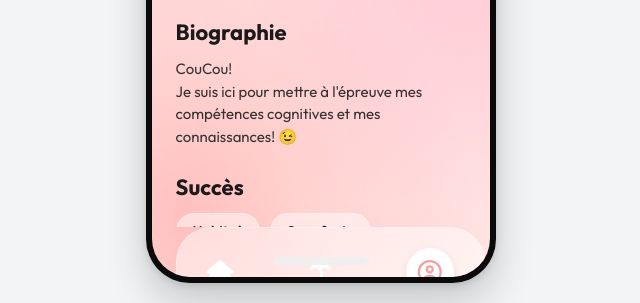
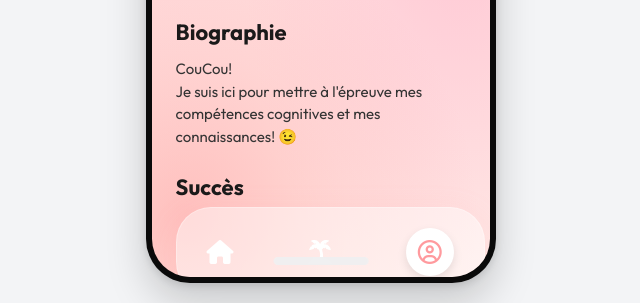
Before and after one commit to LebigDim/projet, a plain HTML site: page profile.html in a window 1280 px wide. Shown: the part 497-800 px from the top of the page, without its empty margins (319-959 px from the left). Drawn offline with Linux system fonts and the light colour scheme.

Commit message:
Final attempt to move bottom nav higher

```diff
--- a/index-style.css
+++ b/index-style.css
@@ -187,8 +187,7 @@
     align-items: center;
     width: 85%;
     height: 72px;
-    margin: 0 auto 20px;
-    /* Increased from 10px to avoid home indicator overlap */
+    margin: 0 auto 40px;
     box-shadow: 0 8px 32px rgba(255, 154, 158, 0.15);
     border: 1px solid rgba(255, 255, 255, 0.3);
     z-index: 10;
```
